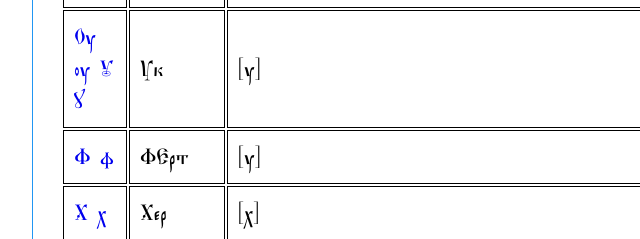
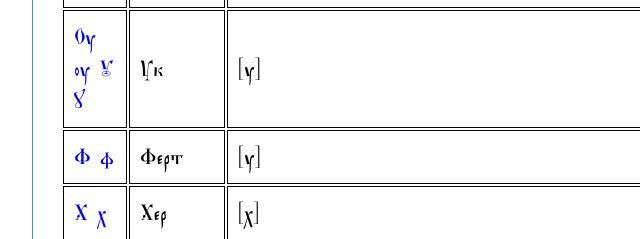
Before and after one commit to noteqozqq/church-slavonic, a plain HTML site: page index.html in a window 1280 px wide. Shown: the part 1901-2140 px from the top of the page, 104-744 px from the left. Drawn offline with Linux system fonts and the light colour scheme.

Commit message:
Update index.html

```diff
--- a/index.html
+++ b/index.html
@@ -174,7 +174,7 @@
                 </tr>
                 <tr>
                     <td><a href="#Ф">Ф ф</a></td>
-                    <td>ФЕрт</td>
+                    <td>Ферт</td>
                     <td>[у]</td>
                 </tr>
                 <tr>
```
